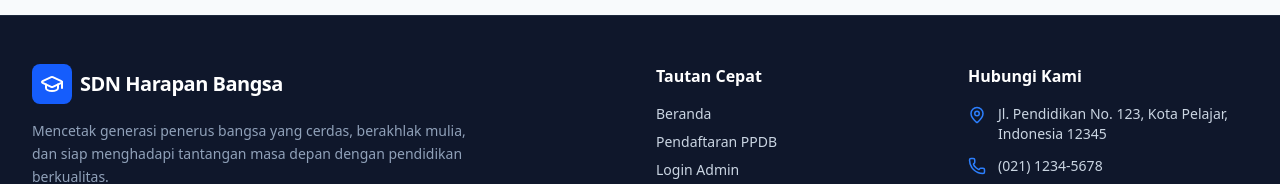
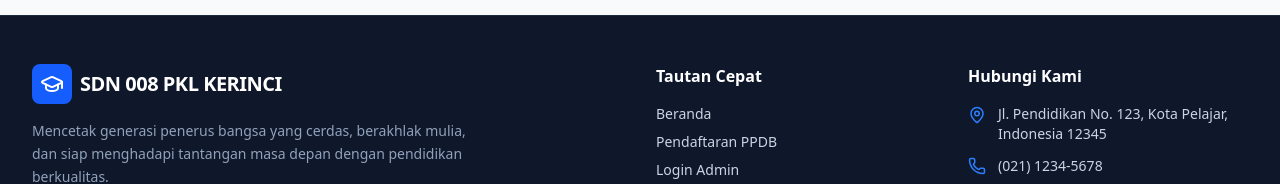
Before and after one commit to cunwibowo77-maker/pmbsdn008pkc, a React (Vite) app: page /admin/login in a window 1280 px wide. Shown: the part 850-1034 px from the top of the page. Built offline with nearby package versions, Linux system fonts and the light colour scheme; no server answers.

Commit message:
update lagi

```diff
--- a/src/components/Footer.tsx
+++ b/src/components/Footer.tsx
@@ -19,7 +19,7 @@ export default function Footer() {
                 </div>
               )}
               <span className="font-bold text-xl tracking-tight text-white">
-                {settings?.namaSekolah || 'SDN Harapan Bangsa'}
+                {settings?.namaSekolah || 'SDN 008 PKL KERINCI'}
               </span>
             </Link>
             <p className="text-slate-400 text-sm leading-relaxed max-w-md">
```
